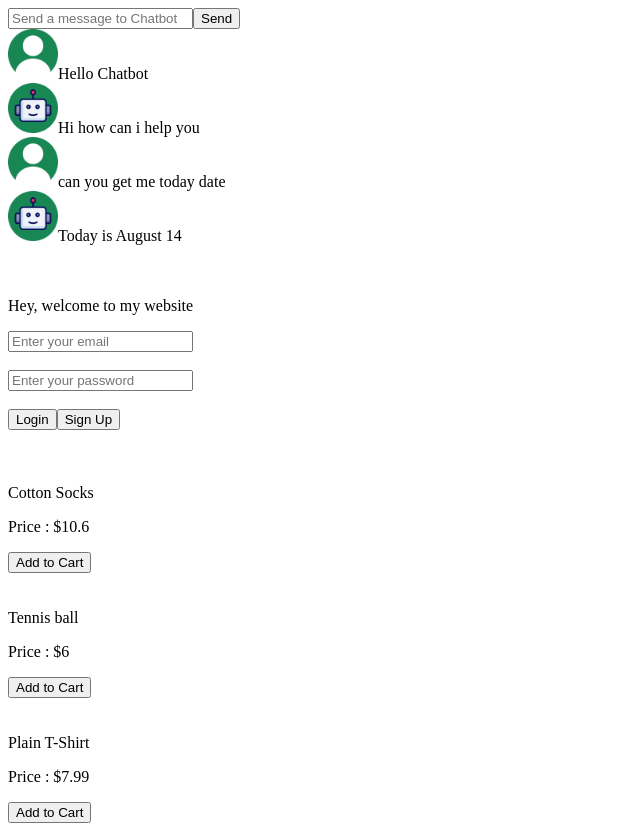
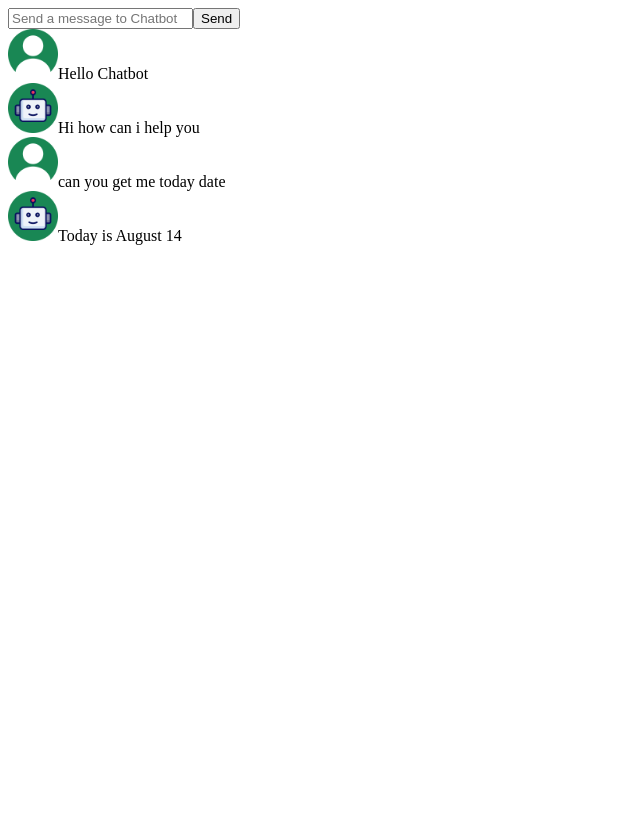
Before and after one commit to Nasir-afridi/React_Practice, a React (Vite) app in the folder React-Practice/: page / in a window 1280 px wide. Shown: the whole page, without its empty margins (0-640 px from the left). After the commit the page ends 800 px from the top, so only its background shows below. Built offline with nearby package versions, Linux system fonts and the light colour scheme.

Commit message:
commit the second exercise component

```diff
--- a/React-Practice/src/App.jsx
+++ b/React-Practice/src/App.jsx
@@ -13,7 +13,7 @@ function App() {
       <ChatMessage message = 'Hi how can i help you' sender = 'robot'/>
       <ChatMessage message = 'can you get me today date' sender = 'user'/>
       <ChatMessage message = 'Today is August 14' sender = 'robot'/>
-      <Second />
+      {/* <Second /> */}
     </>
   )
 }
```
